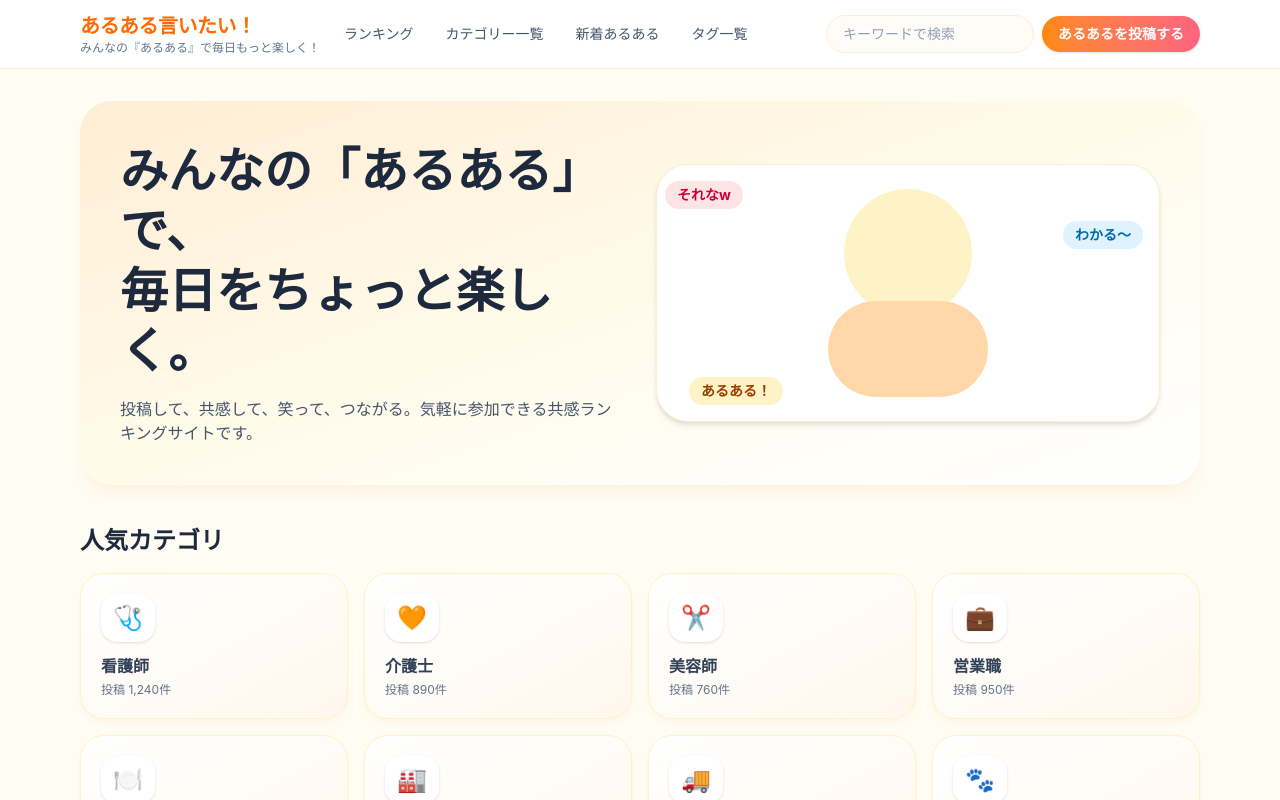
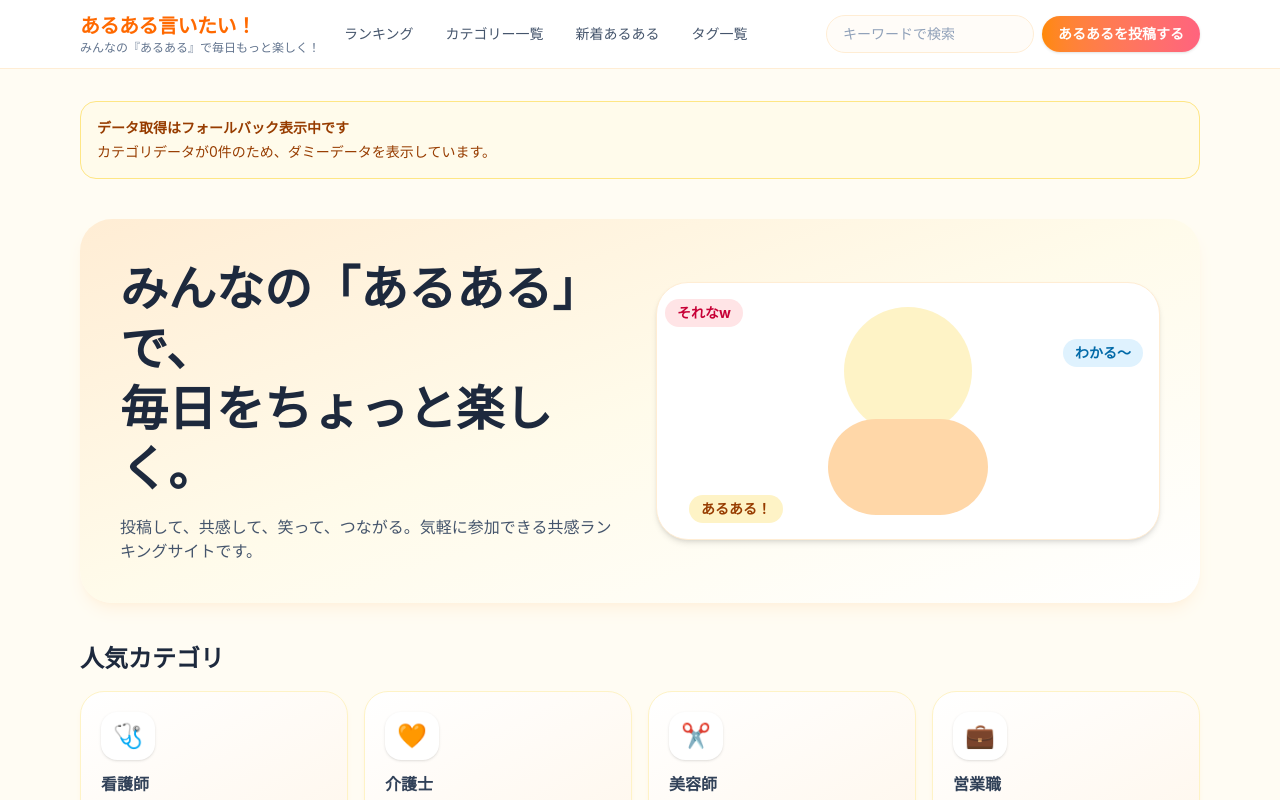
Before and after one commit to ikeshidr/aruaru-ranking, a Next.js app: page / in a window 1280 px wide. Shown: the top 800 px of the page. Built offline with nearby package versions, Linux system fonts and the light colour scheme; no server answers; the database is empty.

Commit message:
Resolve Task4 merge conflicts and tighten Supabase query typing

```diff
--- a/src/app/page.tsx
+++ b/src/app/page.tsx
@@ -1,11 +1,19 @@
 import { AdSlot } from '@/components/AdSlot';
 import { CategoryCard } from '@/components/CategoryCard';
 import { PostCard } from '@/components/PostCard';
-import { nursePosts, popularCategories } from '@/data/dummy';
+import { getHomeFeedData } from '@/lib/queries/home-feed';
 
-export default function Home() {
+export default async function Home() {
+  const homeFeed = await getHomeFeedData();
+
   return (
     <main className="mx-auto max-w-6xl space-y-10 px-4 py-8">
+      {homeFeed.errorMessage ? (
+        <div className="rounded-2xl border border-amber-200 bg-amber-50 p-4 text-sm text-amber-800">
+          <p className="font-bold">データ取得はフォールバック表示中です</p>
+          <p className="mt-1">{homeFeed.errorMessage}</p>
+        </div>
+      ) : null}
       <section className="grid items-center gap-8 rounded-[2rem] bg-gradient-to-br from-orange-100 via-amber-50 to-white p-7 shadow-lg shadow-orange-100/60 md:grid-cols-2 md:p-10">
         <div>
           <h1 className="text-3xl font-black leading-tight text-slate-800 md:text-5xl">みんなの「あるある」で、
@@ -24,7 +32,7 @@ export default function Home() {
       <section>
         <h2 className="mb-4 text-2xl font-black">人気カテゴリ</h2>
         <div className="grid grid-cols-2 gap-4 md:grid-cols-4">
-          {popularCategories.map((c) => (
+          {homeFeed.categories.map((c) => (
             <CategoryCard key={c.name} name={c.name} count={c.count} />
           ))}
         </div>
@@ -35,7 +43,7 @@ export default function Home() {
       <section className="grid gap-6 lg:grid-cols-[1fr_320px]">
         <div className="space-y-6">
           <h2 className="text-2xl font-black">総合ランキング</h2>
-          {nursePosts.map((p) => (
+          {homeFeed.posts.map((p) => (
             <PostCard key={p.id} post={p} />
           ))}
           <AdSlot position="ranking-bottom" size="970x90" />
--- a/src/lib/queries/categories.ts
+++ b/src/lib/queries/categories.ts
@@ -1,7 +1,13 @@
-import { supabaseClient } from '@/lib/supabase/client';
+import { getSupabaseClient } from '@/lib/supabase/client';
 
 export async function getPublishedCategories() {
-  const { data, error } = await supabaseClient
+  const { client, error: clientError } = getSupabaseClient();
+
+  if (!client) {
+    throw new Error(clientError ?? 'Supabase client is not initialized.');
+  }
+
+  const { data, error } = await client
     .from('categories')
     .select('*')
     .eq('status', 'active')
--- /dev/null
+++ b/src/lib/queries/home-feed.ts
@@ -0,0 +1,64 @@
+import { popularCategories, nursePosts } from '@/data/dummy';
+import { getPublishedCategories } from '@/lib/queries/categories';
+import { getPublishedPostsByCategory } from '@/lib/queries/posts';
+import type { Database } from '@/lib/supabase/database.types';
+
+type CategoryRow = Database['public']['Tables']['categories']['Row'];
+type PostRow = Database['public']['Tables']['posts']['Row'];
+
+type HomeFeedData = {
+  categories: { name: string; count: number }[];
+  posts: typeof nursePosts;
+  source: 'database' | 'fallback';
+  errorMessage: string | null;
+};
+
+function formatDate(isoDate: string) {
+  return isoDate.slice(0, 10);
+}
+
+export async function getHomeFeedData(): Promise<HomeFeedData> {
+  try {
+    const categories = await getPublishedCategories();
+    const firstCategory = categories[0];
+
+    if (!firstCategory) {
+      return {
+        categories: popularCategories,
+        posts: nursePosts,
+        source: 'fallback',
+        errorMessage: 'カテゴリデータが0件のため、ダミーデータを表示しています。'
+      };
+    }
+
+    const posts = await getPublishedPostsByCategory(firstCategory.id);
+
+    return {
+      categories: categories.map((category: CategoryRow) => ({ name: category.name, count: 0 })),
+      posts: posts.map((post: PostRow, index: number) => ({
+        id: index + 1,
+        rank: index + 1,
+        category: firstCategory.name,
+        body: post.body,
+        author: post.author_name ?? '匿名ユーザー',
+        createdAt: formatDate(post.published_at ?? post.created_at),
+        aruaru: post.aruaru_count,
+        funny: post.funny_count,
+        nai: post.nai_count,
+        comments: post.comment_count,
+        tags: []
+      })),
+      source: 'database',
+      errorMessage: null
+    };
+  } catch (error) {
+    const message = error instanceof Error ? error.message : 'DB接続に失敗しました。';
+
+    return {
+      categories: popularCategories,
+      posts: nursePosts,
+      source: 'fallback',
+      errorMessage: message
+    };
+  }
+}
--- a/src/lib/queries/posts.ts
+++ b/src/lib/queries/posts.ts
@@ -1,7 +1,13 @@
-import { supabaseClient } from '@/lib/supabase/client';
+import { getSupabaseClient } from '@/lib/supabase/client';
 
 export async function getPublishedPostsByCategory(categoryId: string) {
-  const { data, error } = await supabaseClient
+  const { client, error: clientError } = getSupabaseClient();
+
+  if (!client) {
+    throw new Error(clientError ?? 'Supabase client is not initialized.');
+  }
+
+  const { data, error } = await client
     .from('posts')
     .select('*')
     .eq('category_id', categoryId)
--- a/src/lib/supabase/client.ts
+++ b/src/lib/supabase/client.ts
@@ -5,10 +5,17 @@ import type { Database } from '@/lib/supabase/database.types';
 const supabaseUrl = process.env.NEXT_PUBLIC_SUPABASE_URL;
 const supabaseAnonKey = process.env.NEXT_PUBLIC_SUPABASE_ANON_KEY;
 
-if (!supabaseUrl || !supabaseAnonKey) {
-  throw new Error(
-    'Supabase environment variables are missing. Set NEXT_PUBLIC_SUPABASE_URL and NEXT_PUBLIC_SUPABASE_ANON_KEY.'
-  );
+export function getSupabaseClient() {
+  if (!supabaseUrl || !supabaseAnonKey) {
+    return {
+      client: null,
+      error:
+        '環境変数が未設定です。.env.local に NEXT_PUBLIC_SUPABASE_URL と NEXT_PUBLIC_SUPABASE_ANON_KEY を設定してください。'
+    } as const;
+  }
+
+  return {
+    client: createClient<Database>(supabaseUrl, supabaseAnonKey),
+    error: null
+  } as const;
 }
-
-export const supabaseClient = createClient<Database>(supabaseUrl, supabaseAnonKey);
```
